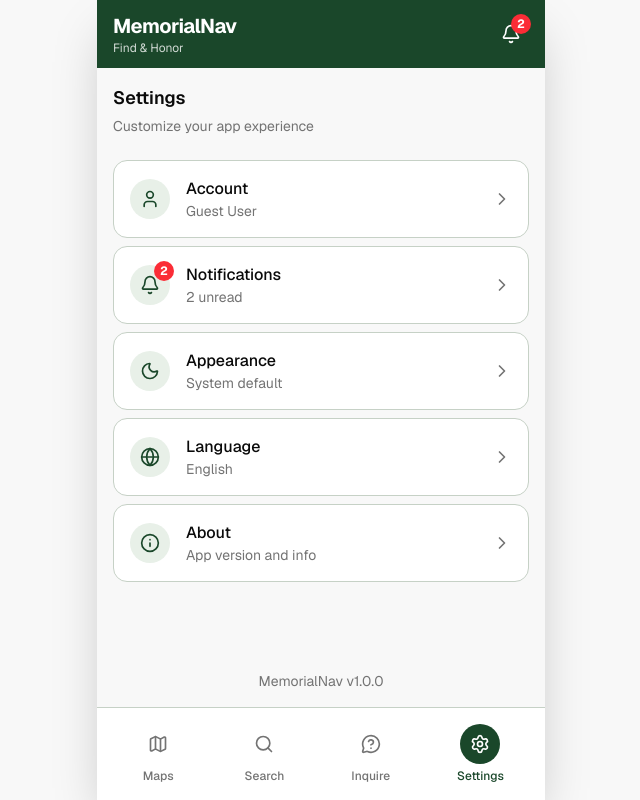
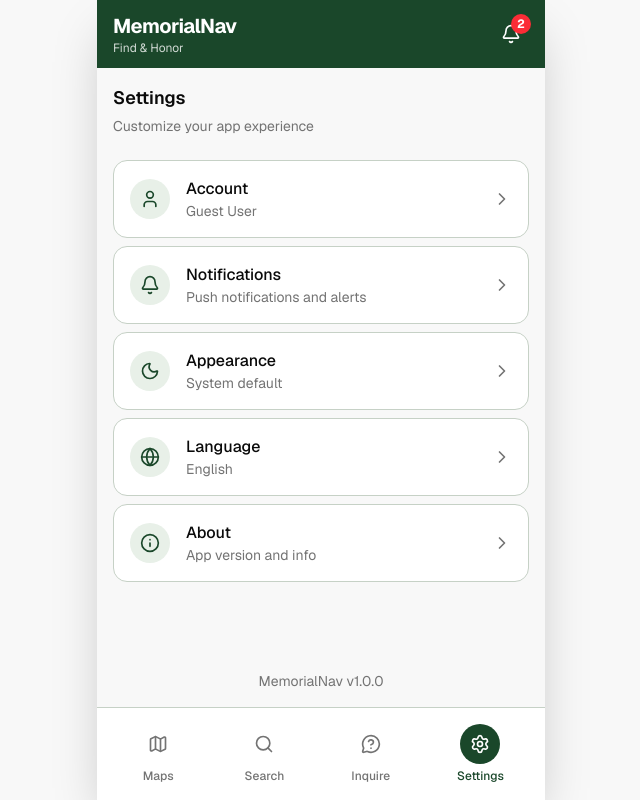
Before and after one commit to kapogian123/capstone, a Next.js app: page / in a window 1280 px wide. Both pictures are taken after a click on the button "Settings". Shown: the whole page, without its empty margins (319-959 px from the left). Built offline with nearby package versions, Linux system fonts and the light colour scheme.

Commit message:
feat: clean up notification button description
Remove unread count badge and update description; eliminate unused 'unreadCount' from hook.

```diff
--- a/components/memorial-nav/settings-section.tsx
+++ b/components/memorial-nav/settings-section.tsx
@@ -45,7 +45,7 @@ export function SettingsSection() {
 
   const { theme, setTheme } = useTheme()
   const { language, setLanguage, t } = useLanguage()
-  const { bookmarks, removeBookmark, unreadCount } = useBookmarks()
+  const { bookmarks, removeBookmark } = useBookmarks()
 
   // Load settings from localStorage
   useEffect(() => {
@@ -167,9 +167,8 @@ export function SettingsSection() {
       {
         icon: Bell,
         title: "Notifications",
-        description: unreadCount > 0 ? `${unreadCount} unread` : "Push notifications and alerts",
-        view: "notifications" as SettingsView,
-        badge: unreadCount
+        description: "Push notifications and alerts",
+        view: "notifications" as SettingsView
       },
       {
         icon: Moon,
```
